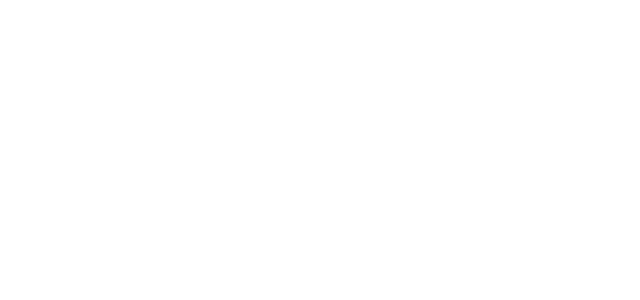
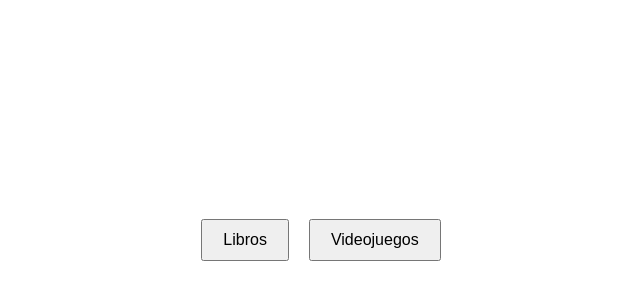
Before and after one commit to JavierDCH12/WebAppChristmasGifts, an Angular app in the folder front/app-front/: page /category-selections in a window 1280 px wide. Before the commit this address led to /. Shown: the part 168-468 px from the top of the page, without its empty margins (319-959 px from the left). Built offline with nearby package versions, Linux system fonts and the light colour scheme.

Commit message:
added Category Selection component

```diff
--- a/front/app-front/src/app/app.routes.ts
+++ b/front/app-front/src/app/app.routes.ts
@@ -1,6 +1,7 @@
 import { Routes } from '@angular/router';
 import { AuthRegisterComponent } from './components/auth-register/auth-register.component';
 import { AuthLoginComponent } from './components/auth-login/auth-login.component';
+import { CategorySelectionComponent } from './components/category-selection/category-selection.component';
 
 export const routes: Routes = [
 
@@ -8,6 +9,7 @@
     { path: 'login', component: AuthLoginComponent},
     //{ path: 'home', component: HomeComponent},
     { path: '', redirectTo: 'register' , pathMatch: 'full' },
+    { path: 'category-selections', component: CategorySelectionComponent}
 
 
 ];
--- a/front/app-front/src/app/components/auth-login/auth-login.component.ts
+++ b/front/app-front/src/app/components/auth-login/auth-login.component.ts
@@ -43,7 +43,7 @@
           this.isSubmitting = false;
           this.backendErrorMessage = null;
           console.log('Login successful:', response);
-          //this.router.navigate(['/dashboard']);
+          this.router.navigate(['/category-selection']);
         },
         error: (error) => {
           this.isSubmitting = false;
--- /dev/null
+++ b/front/app-front/src/app/components/category-selection/category-selection.component.html
@@ -0,0 +1,4 @@
+<div class="button-container">
+  <button class="category-button">Libros</button>
+  <button class="category-button">Videojuegos</button>
+</div>
--- /dev/null
+++ b/front/app-front/src/app/components/category-selection/category-selection.component.scss
@@ -0,0 +1,13 @@
+.button-container {
+  display: flex;
+  justify-content: center;
+  align-items: center;
+  height: 100vh; /* Full height of the viewport */
+}
+
+.category-button {
+  margin: 0 10px; /* Space between buttons */
+  padding: 10px 20px;
+  font-size: 16px;
+  cursor: pointer;
+}
--- /dev/null
+++ b/front/app-front/src/app/components/category-selection/category-selection.component.ts
@@ -0,0 +1,21 @@
+import { Component } from '@angular/core';
+import { Router } from '@angular/router';
+
+
+@Component({
+  selector: 'app-category-selection',
+  imports: [],
+  templateUrl: './category-selection.component.html',
+  styleUrl: './category-selection.component.scss'
+})
+export class CategorySelectionComponent {
+  constructor(private router:Router) { }
+
+  selectCategory(category: string) {
+    localStorage.setItem('selectedCategory', category);
+
+    this.router.navigate([`/recommendations/${category}`]);
+  }
+
+
+}
```
Also changed, not shown: 1 other file (tests, documents, lock files or other folders).
